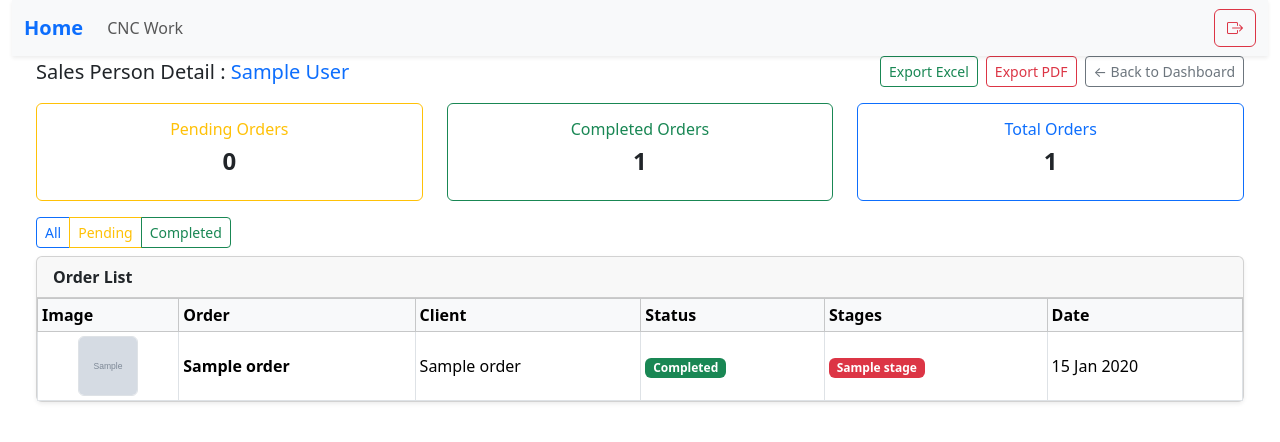
After one commit to vineet2verma/ac_project, a Django app: a page that uses core_app/templates/core_app/sales_person_detail.html in a window 1280 px wide. The commit adds this page. Shown: the top 442 px of the page. Run offline with Django 5.2, Linux system fonts and the light colour scheme; tables that the repository leaves empty hold one stand-in row (values such as "Sample post"); grey boxes marked "Sample" are stand-in pictures; a database or web service that is not in the repository returns one stand-in record (values such as "Sample title").

Commit message:
sales person order detail page update

```diff
--- /dev/null
+++ b/core_app/templates/core_app/sales_person_detail.html
@@ -0,0 +1,188 @@
+{% extends "base.html" %}
+{% block title %}Sales Person Detail{% endblock %}
+
+{% block content %}
+<div class="container-fluid">
+
+    <!-- ================= HEADER ================= -->
+    <div class="d-flex justify-content-between align-items-center mb-3">
+        <h5 class="mb-0">
+            Sales Person Detail :
+            <span class="text-primary">{{ sales_person }}</span>
+        </h5>
+
+        <div class="d-flex gap-2">
+            <!-- EXPORT -->
+            <a href="{% url 'core_app:export_orders_excel' username %}"
+               class="btn btn-sm btn-outline-success">
+                Export Excel
+            </a>
+            <a href="{% url 'core_app:export_orders_pdf' username %}"
+               class="btn btn-sm btn-outline-danger">
+                Export PDF
+            </a>
+
+            <a href="{% url 'core_app:dashboard' %}"
+               class="btn btn-sm btn-outline-secondary">
+                ← Back to Dashboard
+            </a>
+        </div>
+    </div>
+
+    <!-- ================= SUMMARY CARDS ================= -->
+    <div class="row mb-3">
+        <div class="col-md-4">
+            <div class="card text-center border-warning">
+                <div class="card-body">
+                    <h6 class="text-warning">Pending Orders</h6>
+                    <h4 class="fw-bold">{{ pending_count|default:0 }}</h4>
+                </div>
+            </div>
+        </div>
+
+        <div class="col-md-4">
+            <div class="card text-center border-success">
+                <div class="card-body">
+                    <h6 class="text-success">Completed Orders</h6>
+                    <h4 class="fw-bold">{{ complete_count|default:0 }}</h4>
+                </div>
+            </div>
+        </div>
+
+        <div class="col-md-4">
+            <div class="card text-center border-primary">
+                <div class="card-body">
+                    <h6 class="text-primary">Total Orders</h6>
+                    <h4 class="fw-bold">{{ total_count|default:0 }}</h4>
+                </div>
+            </div>
+        </div>
+    </div>
+
+    <!-- ================= FILTER BUTTONS ================= -->
+    <div class="mb-2">
+        <div class="btn-group btn-group-sm">
+            <button class="btn btn-outline-primary" onclick="filterOrders('All')">All</button>
+            <button class="btn btn-outline-warning" onclick="filterOrders('Pending')">Pending</button>
+            <button class="btn btn-outline-success" onclick="filterOrders('Completed')">Completed</button>
+        </div>
+    </div>
+
+    <!-- ================= ORDER TABLE ================= -->
+    <div class="card shadow-sm">
+        <div class="card-header">
+            <strong>Order List</strong>
+        </div>
+
+        <div class="table-responsive">
+            <table class="table table-sm table-bordered align-middle mb-0">
+                <thead class="table-light">
+                <tr>
+                    <th>Image</th>
+                    <th>Order</th>
+                    <th>Client</th>
+                    <th>Status</th>
+                    <th>Stages</th>
+                    <th>Date</th>
+                </tr>
+                </thead>
+
+                <tbody id="orderTable">
+                {% for order in orders %}
+                <tr data-status="{{ order.status }}">
+                    <!-- IMAGE -->
+                    <td class="text-center">
+                        {% if order.image %}
+                            <img src="{{ order.image }}"
+                                 class="rounded border"
+                                 style="width:60px;height:60px;object-fit:cover;cursor:pointer;"
+                                 onclick="showImage('{{ order.image }}')">
+                        {% else %}
+                            <span class="text-muted">No Image</span>
+                        {% endif %}
+                    </td>
+
+                    <!-- ORDER -->
+                    <td class="fw-semibold">
+                        {{ order.order_no }}
+                    </td>
+
+                    <!-- CLIENT -->
+                    <td>
+                        {{ order.client_name }}
+                    </td>
+
+                    <!-- STATUS -->
+                    <td>
+                        {% if order.status == "Completed" %}
+                            <span class="badge bg-success">Completed</span>
+                        {% else %}
+                            <span class="badge bg-warning text-dark">Pending</span>
+                        {% endif %}
+                    </td>
+
+                    <!-- STAGES -->
+                    <td>
+                        {% for s in order.stages %}
+                            <span class="badge
+                                {% if s.status == 'COMPLETE' %}
+                                    bg-success
+                                {% else %}
+                                    bg-danger
+                                {% endif %}
+                                me-1">
+                                {{ s.stage }}
+                            </span>
+                        {% endfor %}
+                    </td>
+
+                    <!-- DATE -->
+                    <td>
+                        {{ order.date|date:"d M Y" }}
+                    </td>
+                </tr>
+
+                {% empty %}
+                <tr>
+                    <td colspan="6" class="text-center text-muted">
+                        No orders found for this sales person
+                    </td>
+                </tr>
+                {% endfor %}
+                </tbody>
+            </table>
+        </div>
+    </div>
+
+</div>
+
+<!-- ================= IMAGE MODAL ================= -->
+<div class="modal fade" id="imageModal" tabindex="-1">
+    <div class="modal-dialog modal-dialog-centered modal-lg">
+        <div class="modal-content">
+            <div class="modal-body text-center">
+                <img id="modalImage" class="img-fluid rounded">
+            </div>
+        </div>
+    </div>
+</div>
+
+<!-- ================= JS ================= -->
+<script>
+function showImage(src){
+    document.getElementById("modalImage").src = src;
+    new bootstrap.Modal(document.getElementById('imageModal')).show();
+}
+
+function filterOrders(status){
+    const rows = document.querySelectorAll("#orderTable tr");
+    rows.forEach(row => {
+        row.style.display =
+            status === "All" || row.dataset.status === status
+            ? ""
+            : "none";
+    });
+}
+</script>
+
+{% endblock %}
--- a/core_app/urls.py
+++ b/core_app/urls.py
@@ -7,5 +7,11 @@ app_name = "core_app"
 urlpatterns = [
     path("dashboard/", views.dashboard, name="dashboard"),
     path("error-page/",views.error_page,name="error_page"),
+    path("sales-person/<str:username>/",views.sales_person_detail,name="sales_person_detail"),
+    # EXCEL EXPORT PDF
+    path("sales-person/<str:username>/export/pdf/",views.export_orders_pdf,name="export_orders_pdf"),
+    # ✅ EXCEL EXPORT (ADD THIS)
+    path("sales-person/<str:username>/export/excel/",views.export_orders_excel,name="export_orders_excel"),
+
 
 ]
--- a/core_app/views.py
+++ b/core_app/views.py
@@ -1,8 +1,12 @@
-from django.http import JsonResponse
+import pandas as pd
+from django.http import JsonResponse, HttpResponse
 from django.shortcuts import render, redirect
 from accounts_app.views import mongo_login_required, mongo_role_required
 from cnc_work_app.mongo import *
 from datetime import datetime, timedelta
+
+from reportlab.platypus import SimpleDocTemplate, Table
+
 
 # Order Status Count
 def get_order_counts():
@@ -20,6 +24,7 @@ def get_order_counts():
         "complete_orders": complete_orders,
     }
 
+
 # Inventory Reorder
 def get_reorder_inventory_count():
     inv_col = get_inventory_master_collection()
@@ -30,6 +35,7 @@ def get_reorder_inventory_count():
         "is_active": True
     })
     return reorder_count
+
 
 # Order Status Count
 def get_order_status_counts():
@@ -66,7 +72,7 @@ def get_order_status_counts():
         "DISPATCH": "dispatch",
     }
 
-    # Default response
+    # Default response (zero-safe)
     counts = {
         "design": 0,
         "inventory": 0,
@@ -86,61 +92,205 @@ def get_order_status_counts():
 # Sales Person Report
 def get_sales_person_order_counts():
     order_col = get_orders_collection()
-    users_col = users_collection()  # your users collection
+    users_col = users_collection()
 
     pipeline = [
-        # 1️⃣ Join with users collection
+        # 1️⃣ Only active SALES users
         {
-            "$lookup": {
-                "from": users_col.name,   # IMPORTANT
-                "localField": "sales_person",
-                "foreignField": "username",
-                "as": "user"
+            "$match": {
+                "roles": "SALES",
+                "is_active": True
             }
         },
 
-        # 2️⃣ Unwind joined user
-        {"$unwind": "$user"},
-
-        # 3️⃣ Filter only SALES role users
+        # 2️⃣ Lookup orders by username
         {
-            "$match": {
-                "user.roles": "SALES",
-                "user.is_active": True
+            "$lookup": {
+                "from": order_col.name,
+                "localField": "username",
+                "foreignField": "sales_person",
+                "as": "orders"
             }
         },
 
-        # 4️⃣ Group by sales person + status
+        # 3️⃣ Unwind orders (keep zero-order users)
+        {
+            "$unwind": {
+                "path": "$orders",
+                "preserveNullAndEmptyArrays": True
+            }
+        },
+
+        # 4️⃣ Group by FULL NAME + USERNAME + STATUS
         {
             "$group": {
                 "_id": {
-                    "sales_person": "$sales_person",
+                    "full_name": "$full_name",
+                    "username": "$username",
                     "status": {
                         "$cond": [
-                            {"$eq": ["$current_status", "Complete"]},
+                            {"$eq": ["$orders.current_status", "Complete"]},
                             "complete",
                             "pending"
                         ]
                     }
                 },
-                "count": {"$sum": 1}
+                "count": {
+                    "$sum": {
+                        "$cond": [
+                            {"$ifNull": ["$orders", False]},
+                            1,
+                            0
+                        ]
+                    }
+                }
+            }
+        },
+
+        # 5️⃣ Sort A → Z
+        {
+            "$sort": {
+                "_id.full_name": 1
             }
         }
     ]
 
-    result = order_col.aggregate(pipeline)
+    result = users_col.aggregate(pipeline)
 
     sales_stats = {}
+
     for r in result:
-        person = r["_id"]["sales_person"]
+        full_name = r["_id"]["full_name"]
+        username = r["_id"]["username"]
         status = r["_id"]["status"]
+        count = r["count"]
 
-        if person not in sales_stats:
-            sales_stats[person] = {"pending": 0, "complete": 0}
+        if full_name not in sales_stats:
+            sales_stats[full_name] = {
+                "pending": 0,
+                "complete": 0,
+                "total": 0,
+                "completion_pct": 0,
+                "username": username
+            }
 
-        sales_stats[person][status] = r["count"]
+        sales_stats[full_name][status] = count
+
+    # 6️⃣ Calculate TOTAL & COMPLETION %
+    for full_name, stats in sales_stats.items():
+        pending = stats["pending"]
+        complete = stats["complete"]
+        total = pending + complete
+
+        stats["total"] = total
+        stats["completion_pct"] = (
+            round((complete / total) * 100) if total > 0 else 0
+        )
 
     return sales_stats
+
+
+def sales_person_detail(request, username):
+    order_col = get_orders_collection()
+    users_col = users_collection()
+
+    user = users_col.find_one({"username": username})
+    full_name = user.get("full_name") if user else username
+
+    orders = list(order_col.find({"sales_person": username}))
+
+    pending = sum(1 for o in orders if o.get("current_status") != "Complete")
+    complete = sum(1 for o in orders if o.get("current_status") == "Complete")
+
+    # ✅ Normalize order data for template
+    order_list = []
+
+    for o in orders:
+        # Check if any stage pending
+        is_pending = any(
+            s.get("status") == "PENDING" for s in o.get("order_status", [])
+        )
+
+        order_list.append({
+            "order_no": o.get("title", "-"),
+            "client_name": o.get("party_name", "-"),
+            "image": o.get("image"),
+            "status": "Pending" if is_pending else "Completed",
+            "stages": o.get("order_status", []),  # 👈 stage wise
+            "date": o.get("created_at")
+        })
+
+    context = {
+        "sales_person": full_name,
+        "username": username,
+        "pending_count": pending,
+        "complete_count": complete,
+        "total_count": pending + complete,
+        "orders": order_list
+    }
+
+    return render(request, "core_app/sales_person_detail.html", context)
+
+
+def export_orders_pdf(request, username):
+    response = HttpResponse(content_type='application/pdf')
+    response['Content-Disposition'] = 'attachment; filename="orders.pdf"'
+
+    doc = SimpleDocTemplate(response)
+    data = [["Order", "Client", "Status"]]
+
+    for o in get_orders_collection().find({"sales_person": username}):
+        data.append([o["title"], o["party_name"], o["current_status"]])
+
+    doc.build([Table(data)])
+    return response
+
+
+def export_orders_excel(request, username):
+    order_col = get_orders_collection()
+    users_col = users_collection()
+
+    # Get sales person full name (for file name)
+    user = users_col.find_one({"username": username})
+    sales_person = user.get("full_name") if user else username
+
+    # Fetch orders
+    orders = list(order_col.find({"sales_person": username}))
+
+    data = []
+
+    for o in orders:
+        # Determine overall order status from stages
+        stages = o.get("order_status", [])
+        is_pending = any(s.get("status") == "PENDING" for s in stages)
+
+        data.append({
+            "Order Title": o.get("title", "-"),
+            "Client Name": o.get("party_name", "-"),
+            "Stone": o.get("stone", "-"),
+            "Color": o.get("color", "-"),
+            "Type Of Work": o.get("type_of_work", "-"),
+            "Status": "Pending" if is_pending else "Completed",
+            "Created Date": o.get("created_at").strftime("%d-%m-%Y")
+            if o.get("created_at") else "-"
+        })
+
+    # Create DataFrame
+    df = pd.DataFrame(data)
+
+    # Excel response
+    response = HttpResponse(
+        content_type="application/vnd.openxmlformats-officedocument.spreadsheetml.sheet"
+    )
+    response["Content-Disposition"] = (
+        f'attachment; filename="{sales_person}_orders.xlsx"'
+    )
+
+    # Write Excel
+    df.to_excel(response, index=False)
+
+    return response
+
 
 # Machine Report
 def get_last_5_days_machine_summary():
@@ -187,7 +337,7 @@ def get_last_5_days_machine_summary():
                     "machine_name": "$machine_name"
                 },
                 "orders": {
-                    "$addToSet": "$order.title"   # ✅ MULTIPLE ORDERS
+                    "$addToSet": "$order.title"  # ✅ MULTIPLE ORDERS
                 },
                 "ontime": {
                     "$sum": {
@@ -226,6 +376,7 @@ def get_last_5_days_machine_summary():
         }
         for r in result
     ]
+
 
 # 5 Days Inventory Summary - Ledger
 def get_last_5_days_inventory_in_out_summary():
@@ -316,6 +467,7 @@ def get_last_5_days_inventory_in_out_summary():
         for r in result
     ]
 
+
 # Order Life Cycle Summary
 def get_pending_order_lifecycle_summary():
     order_col = get_orders_collection()
@@ -389,6 +541,7 @@ def get_pending_order_lifecycle_summary():
 
     return report
 
+
 @mongo_login_required
 @mongo_role_required(["ADMIN", "MANAGER"])
 def dashboard(request):
@@ -414,6 +567,7 @@ def dashboard(request):
 def error_page(request):
     return render(request, "404.html")
 
+
 def custom_404_view(request, exception):
     if request.headers.get("Accept") == "application/json":
         return JsonResponse(
```
Also changed, not shown: core_app/templates/core_app/dashboard.html (+28 -3 lines), db.sqlite3.
